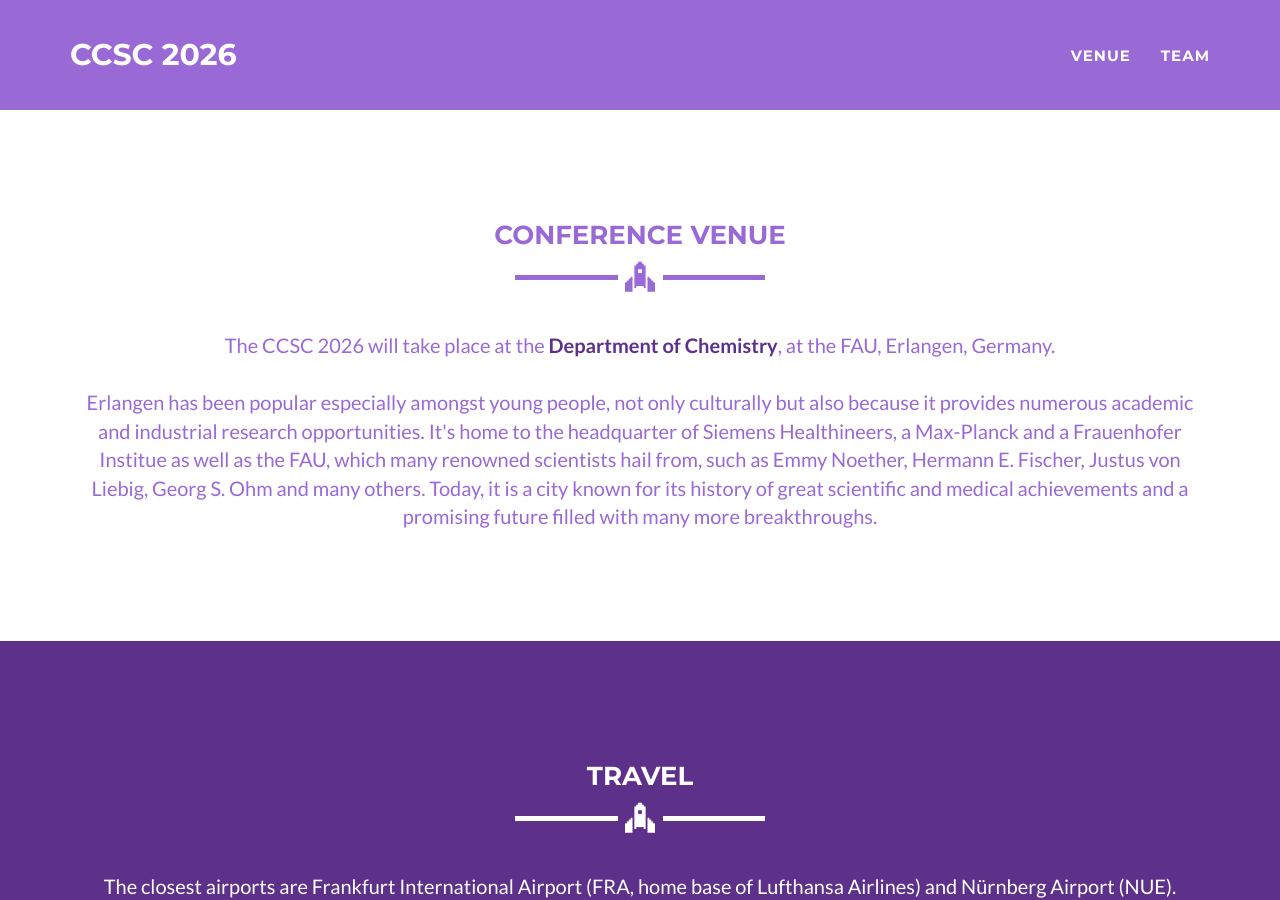
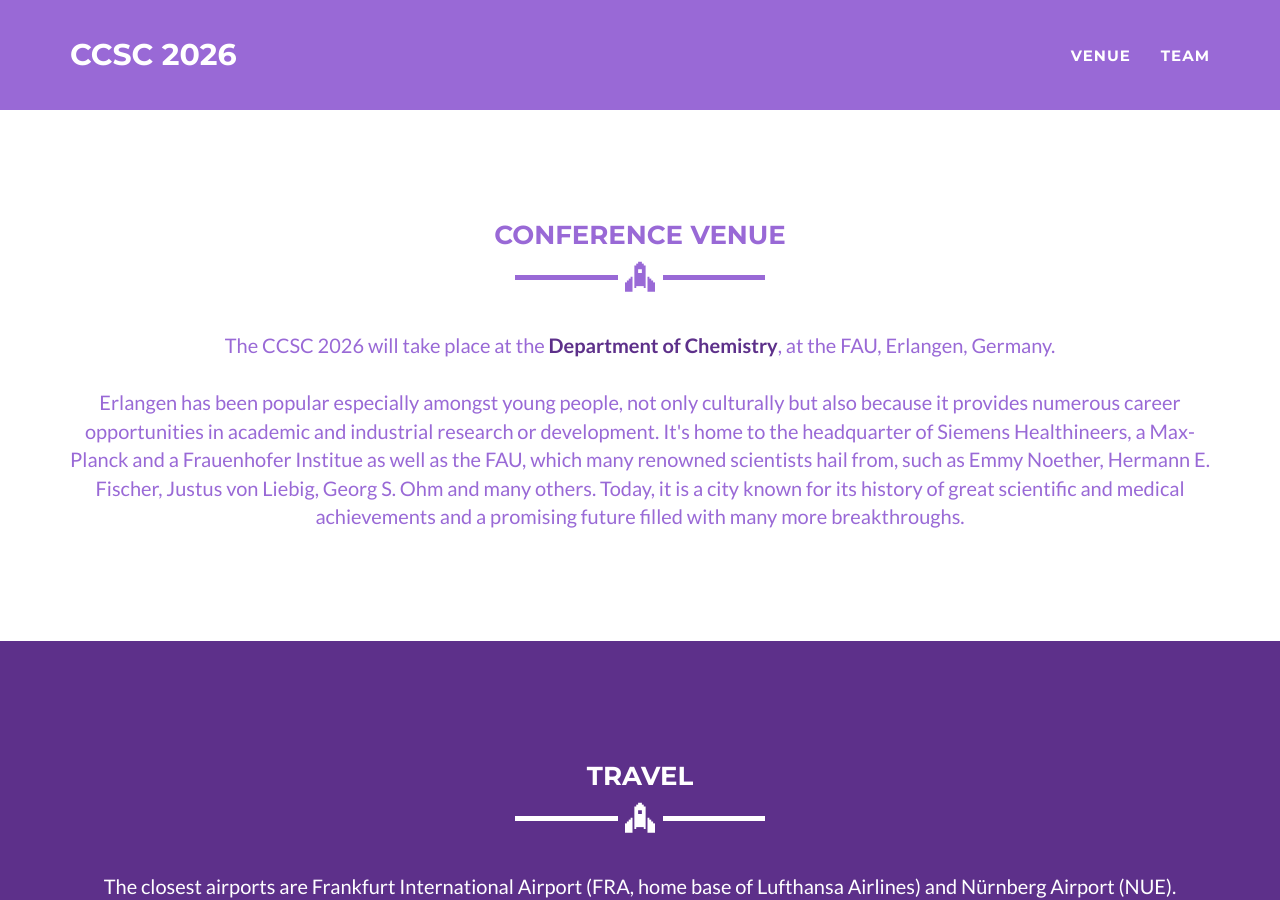
Before and after one commit to ccsc2026/ccsc2026.github.io, a Jekyll site: the page built from venue.html, in a window 1280 px wide and 900 px high. Built offline with Jekyll 4.4.1, drawn with Linux system fonts in a browser that asks for light colours.

Commit message:
Update venue.html
updated venue. Cansun

```diff
--- a/venue.html
+++ b/venue.html
@@ -12,7 +12,7 @@ layout: page
         <p>
         The CCSC 2026 will take place at the <a href="https://www.chemistry.nat.fau.eu/" target="_blank"><b>Department of Chemistry</b></a>, at the FAU, Erlangen, Germany.
         <br><br>
-	Erlangen has been popular especially amongst young people, not only culturally but also because it provides numerous academic and industrial research opportunities.
+	Erlangen has been popular especially amongst young people, not only culturally but also because it provides numerous career opportunities in academic and industrial research or development.
 	It's home to the headquarter of Siemens Healthineers, a Max-Planck and a Frauenhofer Institue as well as the FAU, which many renowned scientists hail from, such as Emmy Noether, Hermann E. Fischer, Justus von Liebig, Georg S. Ohm and many others.
 	Today, it is a city known for its history of great scientific and medical achievements and a promising future filled with many more breakthroughs.
         </p>
```
